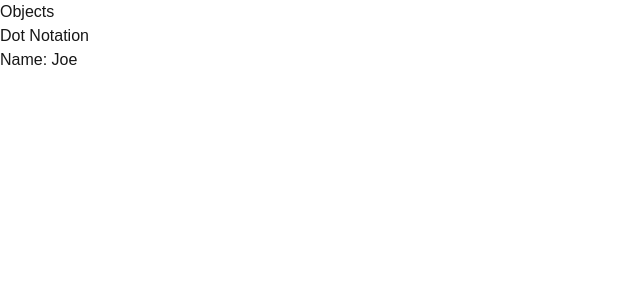
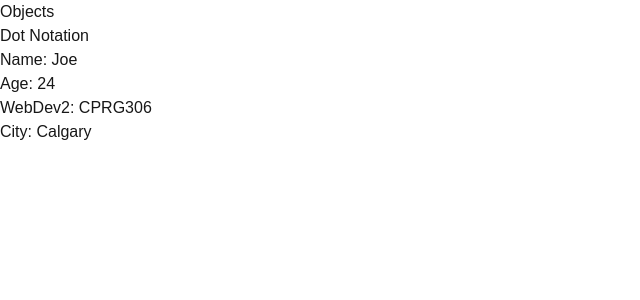
Before and after one commit to Jessie-Tang-Iu/cprg306-assignments, a Next.js app: page /week-3/objects in a window 1280 px wide. Shown: the top 300 px of the page, without its empty margins (0-640 px from the left). Built offline with nearby package versions, Linux system fonts and the light colour scheme.

Commit message:
getting data from [] and {}

```diff
--- a/app/week-3/objects/page.js
+++ b/app/week-3/objects/page.js
@@ -20,7 +20,9 @@ export default function ObjectPage(){
             <h1>Objects</h1>
             <h2>Dot Notation</h2>
             <p>Name: {studentOne.studentName}</p>
-            <p></p>
+            <p>Age: {studentOne.studentAge}</p>
+            <p>WebDev2: {studentOne.schedule[3]}</p>
+            <p>City: {studentOne.address.city}</p>
         </main>
     );
 }
```
